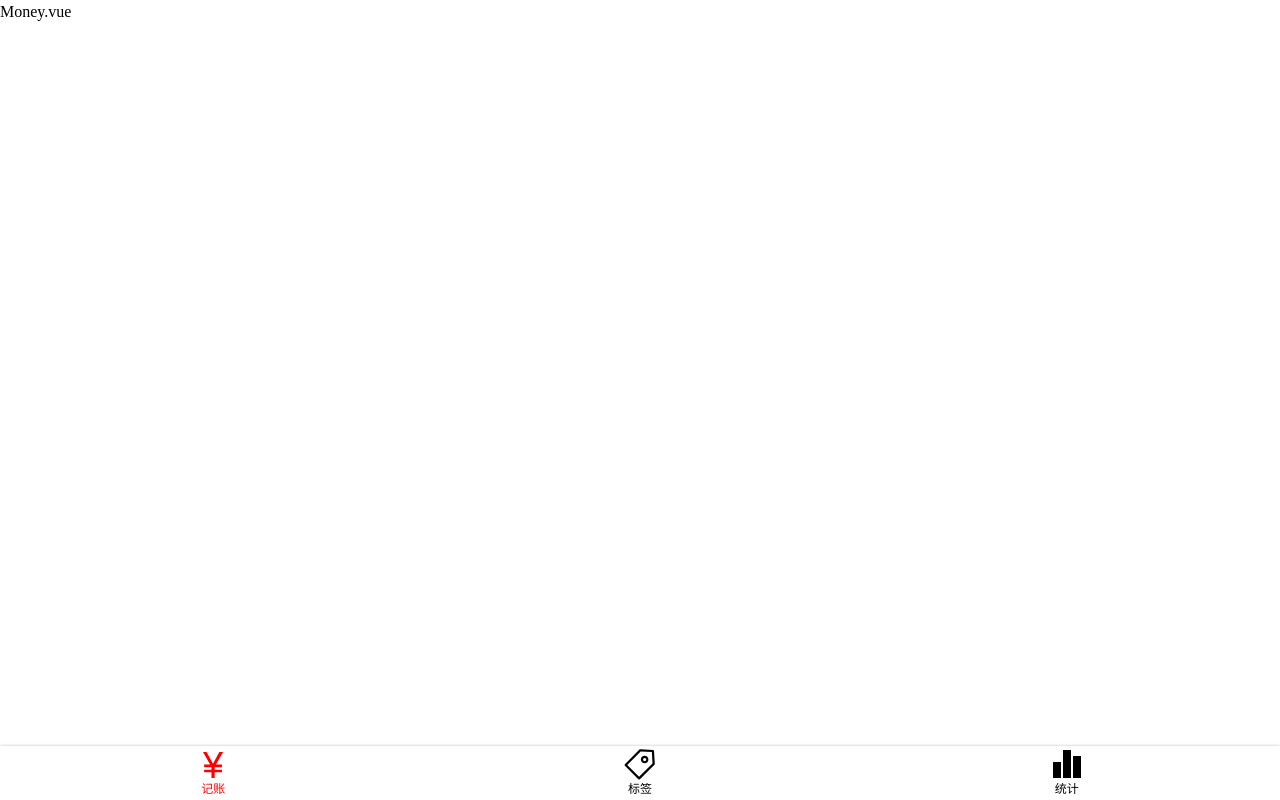
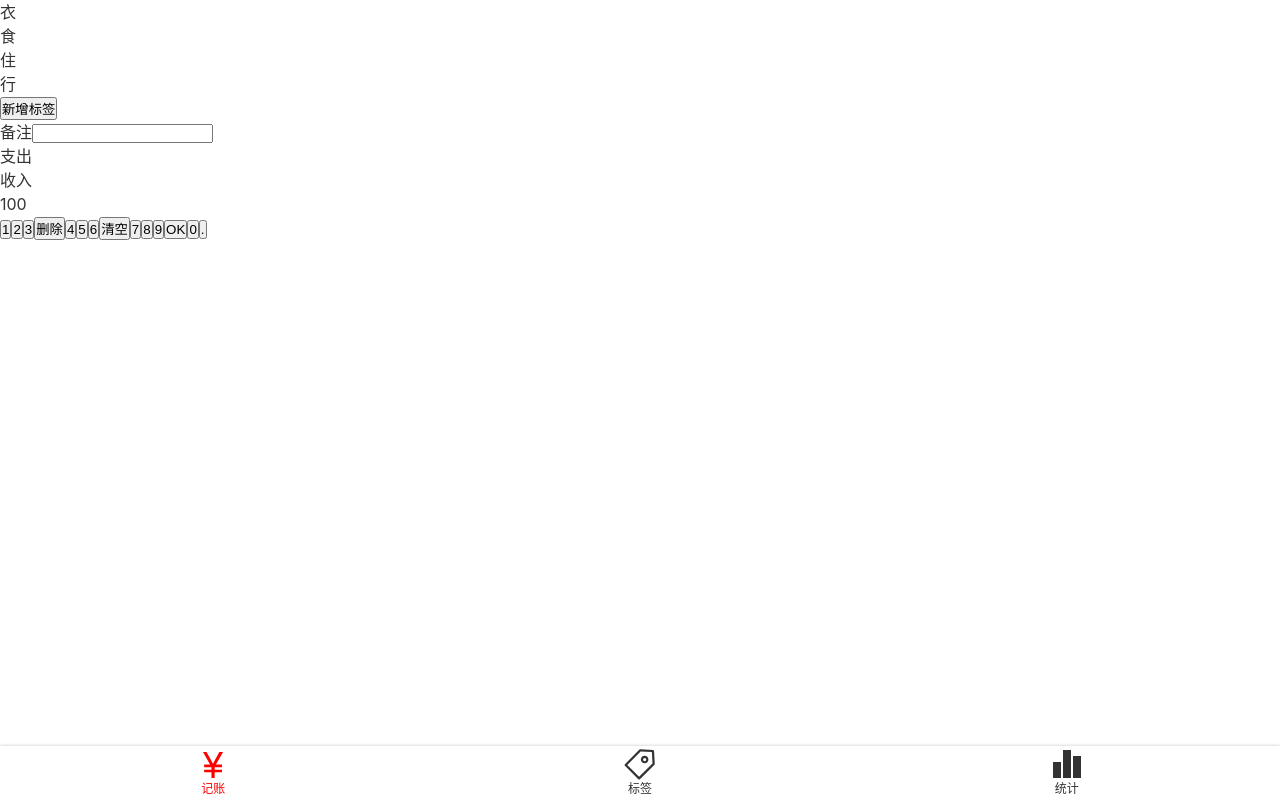
Before and after one commit to Righthand5/money, a Vue app: page /#/money in a window 1280 px wide. Built offline with nearby package versions, Linux system fonts and the light colour scheme.

Commit message:
添加样式

```diff
--- a/public/index.html
+++ b/public/index.html
@@ -5,12 +5,9 @@
     <meta http-equiv="X-UA-Compatible" content="IE=edge">
       <meta name="viewport" content="width=device-width,initial-scale=1,minimum-scale=1,maximum-scale=1,user-scalable=no,viewport-fit=cover">
     <link rel="icon" href="<%= BASE_URL %>favicon.ico">
-    <title><%= htmlWebpackPlugin.options.title %></title>
+    <title>money-3</title>
   </head>
   <body>
-    <noscript>
-      <strong>We're sorry but <%= htmlWebpackPlugin.options.title %> doesn't work properly without JavaScript enabled. Please enable it to continue.</strong>
-    </noscript>
     <div id="app"></div>
     <!-- built files will be auto injected -->
   </body>
--- a/src/App.vue
+++ b/src/App.vue
@@ -1,39 +1,19 @@
 <template>
-<div>
+<div id="app">
   <router-view/>
 </div>
 </template>
-
+<!--全局的scss是不可以加上scoped的-->
 <style lang="scss">
-*{
-  margin: 0;padding: 0;
-  box-sizing: border-box;
-}
+@import "~@/assets/style/helper.scss";
+@import "~@/assets/style/reset.scss";
 body{
-  line-height: 1.5;/*导航栏的默认行高*/
-}
-a{
-  text-decoration: none;
-  color:inherit;
 }
 #app {
-  font-family: Avenir, Helvetica, Arial, sans-serif;
   -webkit-font-smoothing: antialiased;
   -moz-osx-font-smoothing: grayscale;
-  text-align: center;
-  color: #2c3e50;
-}
-
-#nav {
-  padding: 30px;
-
-  a {
-    font-weight: bold;
-    color: #2c3e50;
-
-    &.router-link-exact-active {
-      color: #42b983;
-    }
-  }
+  color: #333;
+  line-height: 1.5;/*导航栏的默认行高*/
+  font-family: $font-hei;
 }
 </style>
--- /dev/null
+++ b/src/assets/style/helper.scss
@@ -0,0 +1,5 @@
+$red: #f00;
+$font-hei:-apple-system, "Noto Sans", "Helvetica Neue", Helvetica, "Nimbus Sans L", Arial, "Liberation Sans", "PingFang SC", "Hiragino Sans GB", "Noto Sans CJK SC", "Source Han Sans SC", "Source Han Sans CN", "Microsoft YaHei", "Wenquanyi Micro Hei", "WenQuanYi Zen Hei", "ST Heiti", SimHei, "WenQuanYi Zen Hei Sharp", sans-serif;
+$font-kai:Baskerville, Georgia, "Liberation Serif", "Kaiti SC", STKaiti, "AR PL UKai CN", "AR PL UKai HK", "AR PL UKai TW", "AR PL UKai TW MBE", "AR PL KaitiM GB", KaiTi, KaiTi_GB2312, DFKai-SB, "TW\-Kai", serif;
+$font-song:Georgia, "Nimbus Roman No9 L", "Songti SC", "Noto Serif CJK SC", "Source Han Serif SC", "Source Han Serif CN", STSong, "AR PL New Sung", "AR PL SungtiL GB", NSimSun, SimSun, "TW\-Sung", "WenQuanYi Bitmap Song", "AR PL UMing CN", "AR PL UMing HK", "AR PL UMing TW", "AR PL UMing TW MBE", PMingLiU, MingLiU, serif;
+$color-highlight:#f00;
--- /dev/null
+++ b/src/assets/style/reset.scss
@@ -0,0 +1,8 @@
+*{
+  margin: 0;padding: 0;
+  box-sizing: border-box;
+}
+a{
+  text-decoration: none;
+  color:inherit;
+}
--- a/src/components/HelloWorld.vue
+++ /dev/null
@@ -1,63 +0,0 @@
-<template>
-  <div class="hello">
-    <h1>{{ msg }}</h1>
-    <p>
-      For a guide and recipes on how to configure / customize this project,<br>
-      check out the
-      <a href="https://cli.vuejs.org" target="_blank" rel="noopener">vue-cli documentation</a>.
-    </p>
-    <h3>Installed CLI Plugins</h3>
-    <ul>
-      <li><a href="https://github.com/vuejs/vue-cli/tree/dev/packages/%40vue/cli-plugin-babel" target="_blank" rel="noopener">babel</a></li>
-      <li><a href="https://github.com/vuejs/vue-cli/tree/dev/packages/%40vue/cli-plugin-pwa" target="_blank" rel="noopener">pwa</a></li>
-      <li><a href="https://github.com/vuejs/vue-cli/tree/dev/packages/%40vue/cli-plugin-router" target="_blank" rel="noopener">router</a></li>
-      <li><a href="https://github.com/vuejs/vue-cli/tree/dev/packages/%40vue/cli-plugin-vuex" target="_blank" rel="noopener">vuex</a></li>
-      <li><a href="https://github.com/vuejs/vue-cli/tree/dev/packages/%40vue/cli-plugin-eslint" target="_blank" rel="noopener">eslint</a></li>
-      <li><a href="https://github.com/vuejs/vue-cli/tree/dev/packages/%40vue/cli-plugin-unit-jest" target="_blank" rel="noopener">unit-jest</a></li>
-      <li><a href="https://github.com/vuejs/vue-cli/tree/dev/packages/%40vue/cli-plugin-typescript" target="_blank" rel="noopener">typescript</a></li>
-    </ul>
-    <h3>Essential Links</h3>
-    <ul>
-      <li><a href="https://vuejs.org" target="_blank" rel="noopener">Core Docs</a></li>
-      <li><a href="https://forum.vuejs.org" target="_blank" rel="noopener">Forum</a></li>
-      <li><a href="https://chat.vuejs.org" target="_blank" rel="noopener">Community Chat</a></li>
-      <li><a href="https://twitter.com/vuejs" target="_blank" rel="noopener">Twitter</a></li>
-      <li><a href="https://news.vuejs.org" target="_blank" rel="noopener">News</a></li>
-    </ul>
-    <h3>Ecosystem</h3>
-    <ul>
-      <li><a href="https://router.vuejs.org" target="_blank" rel="noopener">vue-router</a></li>
-      <li><a href="https://vuex.vuejs.org" target="_blank" rel="noopener">vuex</a></li>
-      <li><a href="https://github.com/vuejs/vue-devtools#vue-devtools" target="_blank" rel="noopener">vue-devtools</a></li>
-      <li><a href="https://vue-loader.vuejs.org" target="_blank" rel="noopener">vue-loader</a></li>
-      <li><a href="https://github.com/vuejs/awesome-vue" target="_blank" rel="noopener">awesome-vue</a></li>
-    </ul>
-  </div>
-</template>
-
-<script lang="ts">
-import { Component, Prop, Vue } from 'vue-property-decorator';
-
-@Component
-export default class HelloWorld extends Vue {
-  @Prop() private msg!: string;
-}
-</script>
-
-<!-- Add "scoped" attribute to limit CSS to this component only -->
-<style scoped lang="scss">
-h3 {
-  margin: 40px 0 0;
-}
-ul {
-  list-style-type: none;
-  padding: 0;
-}
-li {
-  display: inline-block;
-  margin: 0 10px;
-}
-a {
-  color: #42b983;
-}
-</style>
--- a/src/components/Nav.vue
+++ b/src/components/Nav.vue
@@ -32,6 +32,7 @@
 </script>
 
 <style lang="scss" scoped>
+@import "~@/assets/style/helper.scss";
   nav{
     display: flex;
     box-shadow: 0 0 3px rgba(0,0,0,0.25);
@@ -50,7 +51,7 @@
       height: 32px;
     }
     > .item.selected{
-      color: red;
+      color: $color-highlight;
     }
 
   }
--- a/src/views/Money.vue
+++ b/src/views/Money.vue
@@ -1,7 +1,49 @@
 <template>
 <div>
   <Layout>
-    <p>Money.vue</p>
+    <div class="tags">
+      <!--      由于我们使用的是scope的所以名字取得规范一点-->
+      <ul class="current">
+        <li>衣</li>
+        <li>食</li>
+        <li>住</li>
+        <li>行</li>
+      </ul>
+    <div class="new">
+      <button>新增标签</button>
+    </div>
+    </div>
+    <div>
+      <label class="notes">
+        <span class="name">备注</span>
+        <input type="text">
+      </label>
+    </div>
+    <div>
+      <ul class = "types">
+        <li class="selected">支出</li>
+        <li>收入</li>
+      </ul>
+    </div>
+    <div class="numberPad">
+      <div class="output">100</div>
+      <div class="buttons">
+        <button>1</button>
+        <button>2</button>
+        <button>3</button>
+        <button>删除</button>
+        <button>4</button>
+        <button>5</button>
+        <button>6</button>
+        <button>清空</button>
+        <button>7</button>
+        <button>8</button>
+        <button>9</button>
+        <button>OK</button>
+        <button>0</button>
+        <button>.</button>
+      </div>
+    </div>
   </Layout>
 </div>
 </template>
@@ -11,3 +53,10 @@
   name: 'Money',
 };
 </script>
+<style lang="scss" scoped>
+  @import "~@/assets/style/helper.scss";
+  p{
+    color:$red;
+  }
+
+</style>
```
